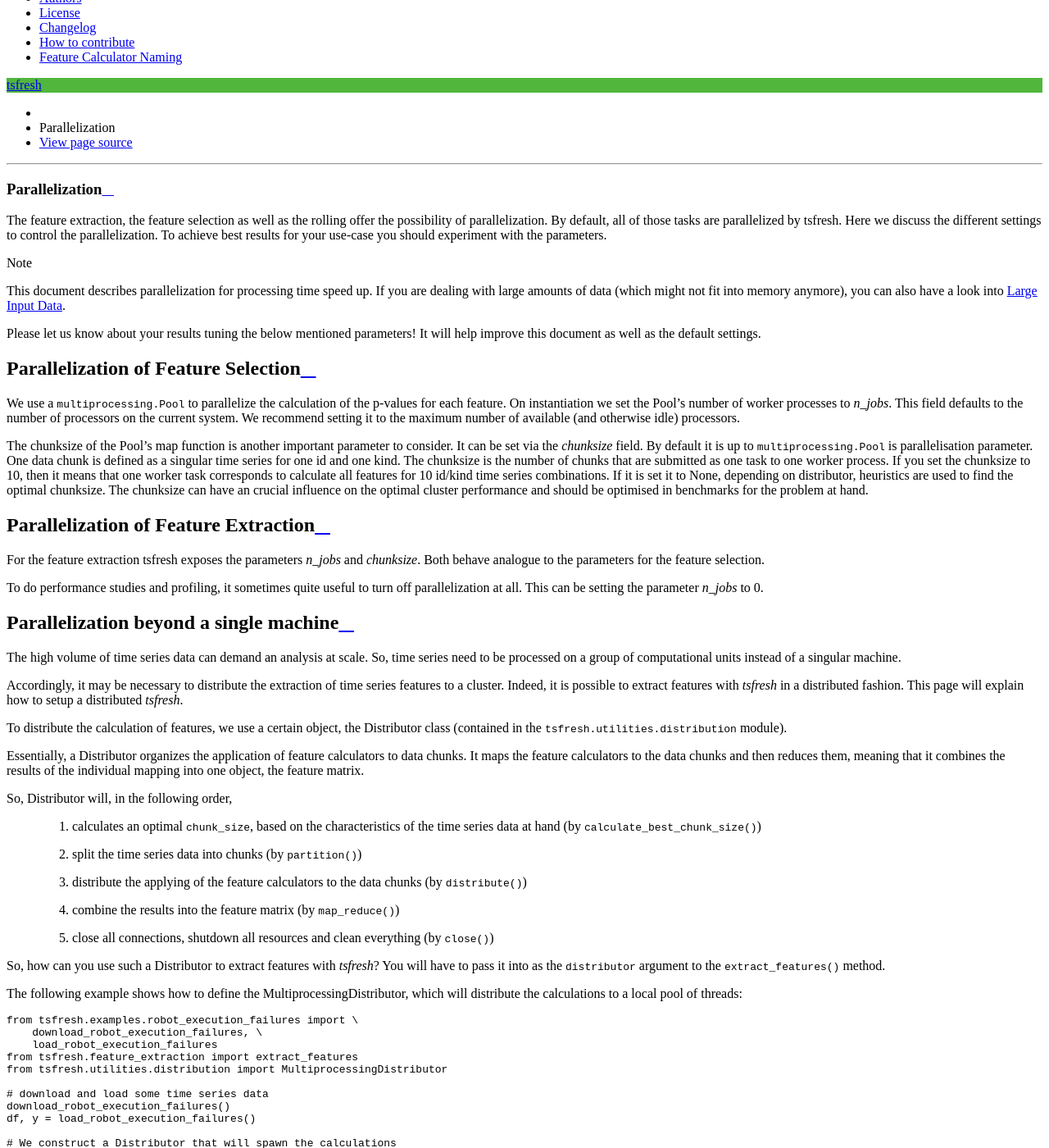
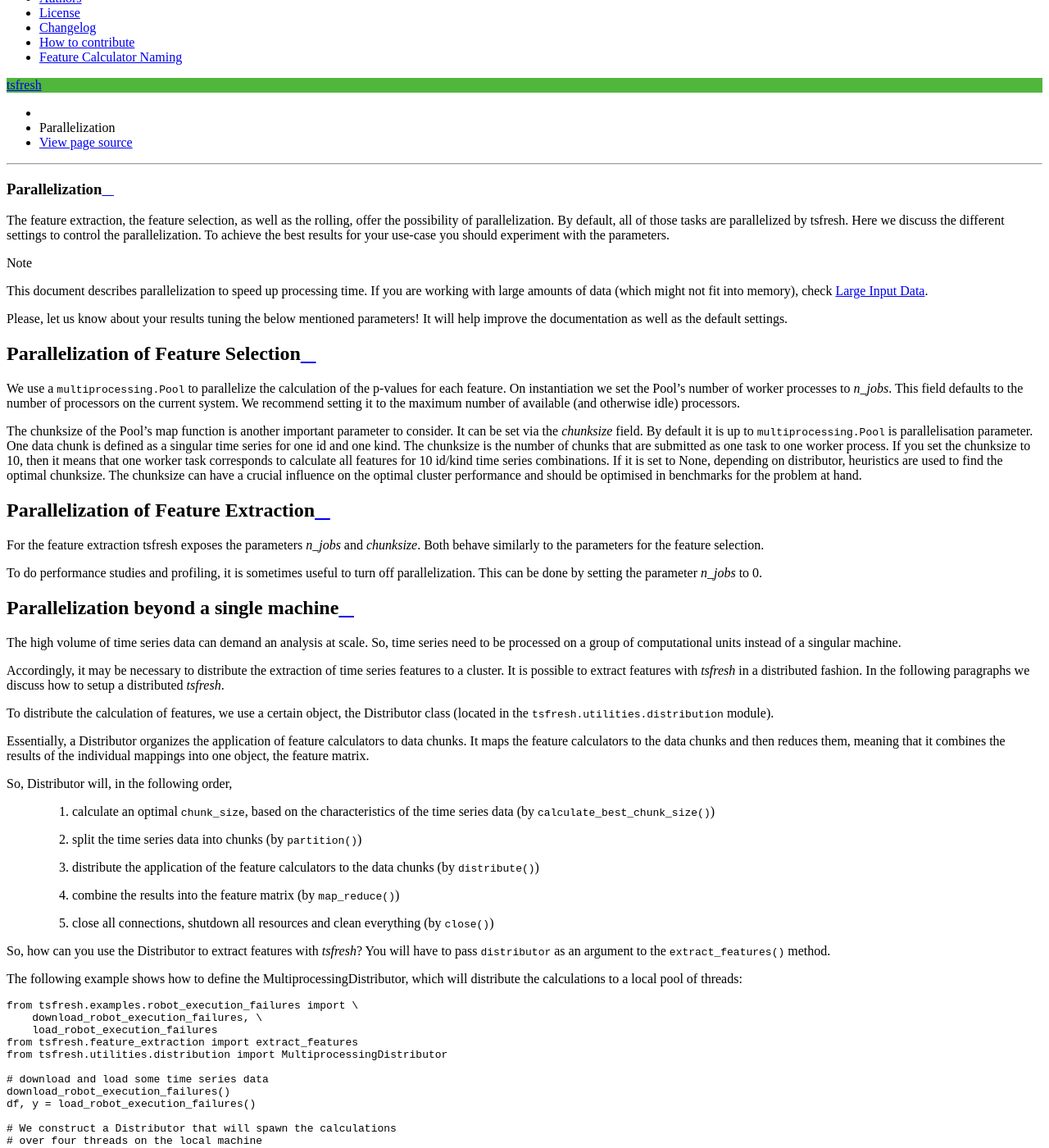
Before and after one commit to blue-yonder/tsfresh, a Sphinx documentation site: the page built from docs/text/tsfresh_on_a_cluster.rst, in a window 1280 px wide and 1400 px high, scrolled down 398 px. Shown: the whole window at 82% size. Built offline with Sphinx 7.4.7 and the Read the Docs theme 2.0.0, drawn with Linux system fonts in a browser that asks for light colours; formulas are drawn with MathJax 3; the version number could not be read and is left out; some of the changed text lies outside the part shown.

Commit message:
changes wording in tsfresh on cluster

```diff
--- a/docs/text/tsfresh_on_a_cluster.rst
+++ b/docs/text/tsfresh_on_a_cluster.rst
@@ -6,17 +6,17 @@
 Parallelization
 ===============
 
-The feature extraction, the feature selection as well as the rolling offer the possibility of parallelization.
+The feature extraction, the feature selection, as well as the rolling, offer the possibility of parallelization.
 By default, all of those tasks are parallelized by tsfresh.
 Here we discuss the different settings to control the parallelization.
-To achieve best results for your use-case you should experiment with the parameters.
+To achieve the best results for your use-case you should experiment with the parameters.
 
 .. NOTE::
-    This document describes parallelization for processing time speed up.
-    If you are dealing with large amounts of data (which might not fit into memory anymore),
-    you can also have a look into :ref:`large-data-label`.
+    This document describes parallelization to speed up processing time.
+    If you are working with large amounts of data (which might not fit into memory),
+    check :ref:`large-data-label`.
 
-Please let us know about your results tuning the below mentioned parameters! It will help improve this document as
+Please, let us know about your results tuning the below mentioned parameters! It will help improve the documentation as
 well as the default settings.
 
 Parallelization of Feature Selection
@@ -34,20 +34,20 @@ The chunksize of the Pool's map function is another important parameter to consi
 defined as a singular time series for one id and one kind. The chunksize is the
 number of chunks that are submitted as one task to one worker process.  If you
 set the chunksize to 10, then it means that one worker task corresponds to
-calculate all features for 10 id/kind time series combinations.  If it is set it
+calculate all features for 10 id/kind time series combinations. If it is set
 to None, depending on distributor, heuristics are used to find the optimal
-chunksize.  The chunksize can have an crucial influence on the optimal cluster
+chunksize. The chunksize can have a crucial influence on the optimal cluster
 performance and should be optimised in benchmarks for the problem at hand.
 
 Parallelization of Feature Extraction
 -------------------------------------
 
 For the feature extraction tsfresh exposes the parameters
-`n_jobs` and `chunksize`. Both behave analogue to the parameters
+`n_jobs` and `chunksize`. Both behave similarly to the parameters
 for the feature selection.
 
-To do performance studies and profiling, it sometimes quite useful to turn off parallelization at all. This can be
-setting the parameter `n_jobs` to 0.
+To do performance studies and profiling, it is sometimes useful to turn off parallelization. This can be
+done by setting the parameter `n_jobs` to 0.
 
 Parallelization beyond a single machine
 ---------------------------------------
@@ -56,25 +56,25 @@ The high volume of time series data can demand an analysis at scale.
 So, time series need to be processed on a group of computational units instead of a singular machine.
 
 Accordingly, it may be necessary to distribute the extraction of time series features to a cluster.
-Indeed, it is possible to extract features with *tsfresh* in a distributed fashion.
-This page will explain how to setup a distributed *tsfresh*.
+It is possible to extract features with *tsfresh* in a distributed fashion.
+In the following paragraphs we discuss how to setup a distributed *tsfresh*.
 
-To distribute the calculation of features, we use a certain object, the Distributor class (contained in the
+To distribute the calculation of features, we use a certain object, the Distributor class (located in the
 :mod:`tsfresh.utilities.distribution` module).
 
 Essentially, a Distributor organizes the application of feature calculators to data chunks.
 It maps the feature calculators to the data chunks and then reduces them, meaning that it combines the results of the
-individual mapping into one object, the feature matrix.
+individual mappings into one object, the feature matrix.
 
 So, Distributor will, in the following order,
 
-    1. calculates an optimal :python:`chunk_size`, based on the characteristics of the time series data at hand
+    1. calculate an optimal :python:`chunk_size`, based on the characteristics of the time series data
        (by :func:`~tsfresh.utilities.distribution.DistributorBaseClass.calculate_best_chunk_size`)
 
     2. split the time series data into chunks
        (by :func:`~tsfresh.utilities.distribution.DistributorBaseClass.partition`)
 
-    3. distribute the applying of the feature calculators to the data chunks
+    3. distribute the application of the feature calculators to the data chunks
        (by :func:`~tsfresh.utilities.distribution.DistributorBaseClass.distribute`)
 
     4. combine the results into the feature matrix
@@ -83,8 +83,8 @@ So, Distributor will, in the following order,
     5. close all connections, shutdown all resources and clean everything
        (by :func:`~tsfresh.utilities.distribution.DistributorBaseClass.close`)
 
-So, how can you use such a Distributor to extract features with *tsfresh*?
-You will have to pass it into as the :python:`distributor` argument to the :func:`~tsfresh.feature_extraction.extract_features`
+So, how can you use the Distributor to extract features with *tsfresh*?
+You will have to pass :python:`distributor` as an argument to the :func:`~tsfresh.feature_extraction.extract_features`
 method.
 
 
@@ -110,12 +110,13 @@ local pool of threads:
                                              progressbar_title="Feature Extraction")
 
     # just to pass the Distributor object to
-    # the feature extraction, along the other parameters
+    # the feature extraction, along with the other parameters
     X = extract_features(timeseries_container=df,
-                         column_id='id', column_sort='time',
+                         column_id='id',
+                         column_sort='time',
                          distributor=Distributor)
 
-This example actually corresponds to the existing multiprocessing *tsfresh* API, where you just specify the number of
+The following example corresponds to the existing multiprocessing *tsfresh* API, where you just specify the number of
 jobs, without the need to construct the Distributor:
 
 .. code:: python
@@ -167,7 +169,8 @@ time series data and the calculation to a cluster:
     Distributor = ClusterDaskDistributor(address="192.168.0.1:8786")
 
     X = extract_features(timeseries_container=df,
-                         column_id='id', column_sort='time',
+                         column_id='id',
+                         column_sort='time',
                          distributor=Distributor)
 
 Compared to the :class:`~tsfresh.utilities.distribution.MultiprocessingDistributor` example from above, we only had to
@@ -193,13 +196,14 @@ of 3 workers:
     Distributor = LocalDaskDistributor(n_workers=3)
 
     X = extract_features(timeseries_container=df,
-                         column_id='id', column_sort='time',
+                         column_id='id',
+                         column_sort='time',
                          distributor=Distributor)
 
 Writing your own distributor
 ''''''''''''''''''''''''''''
 
-If you want to user another framework than Dask, you will have to write your own Distributor.
-To construct your custom Distributor, you will have to define an object that inherits from the abstract base class
+If you want to use other framework instead of Dask, you will have to write your own Distributor.
+To construct your custom Distributor, you need to define an object that inherits from the abstract base class
 :class:`tsfresh.utilities.distribution.DistributorBaseClass`.
-The :mod:`tsfresh.utilities.distribution` module contains more information about what you will need to implement.
+The :mod:`tsfresh.utilities.distribution` module contains more information about what you need to implement.
```
Also changed, not shown: other parts of docs/text/tsfresh_on_a_cluster.rst (+7 -6 lines).
